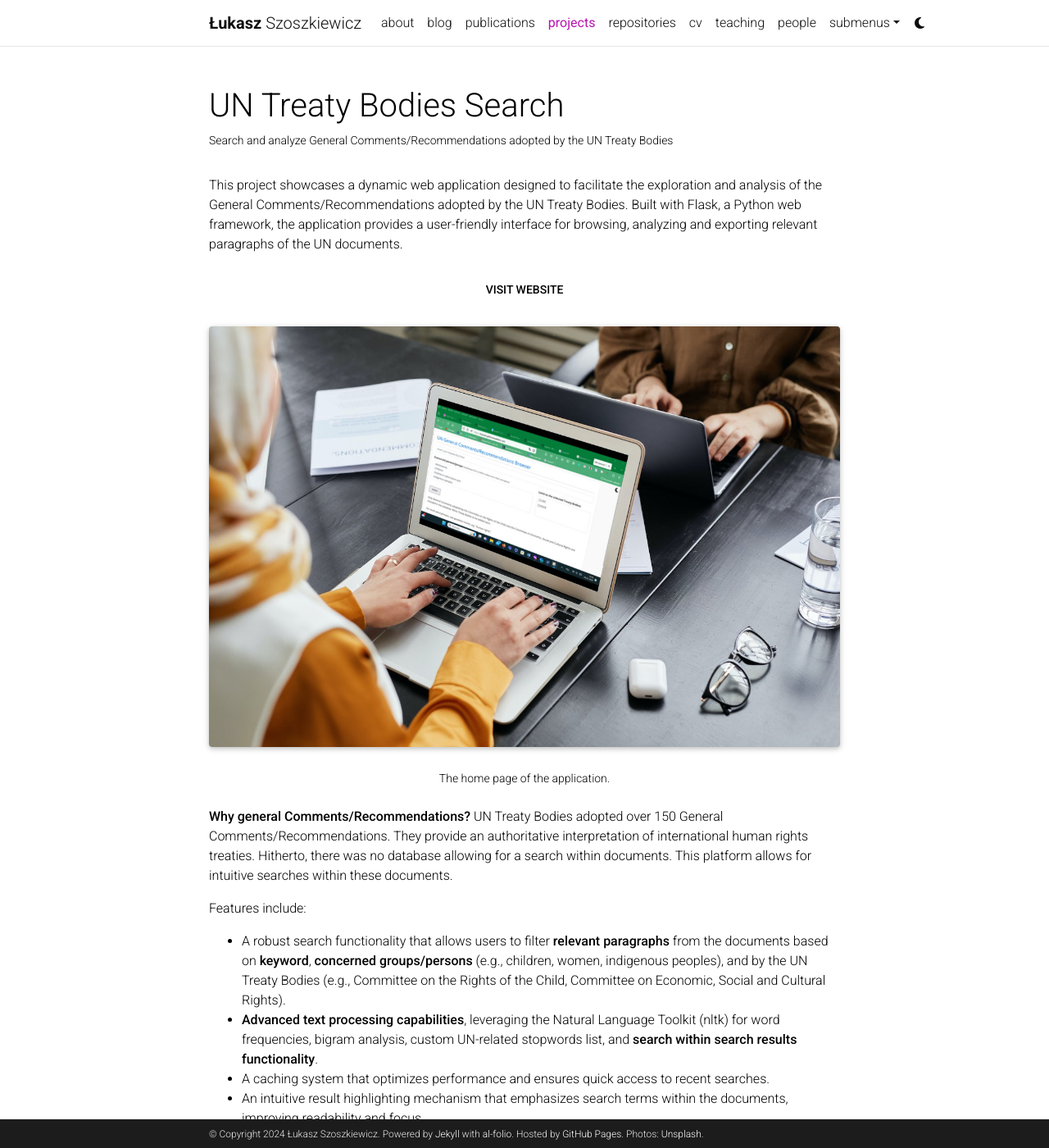
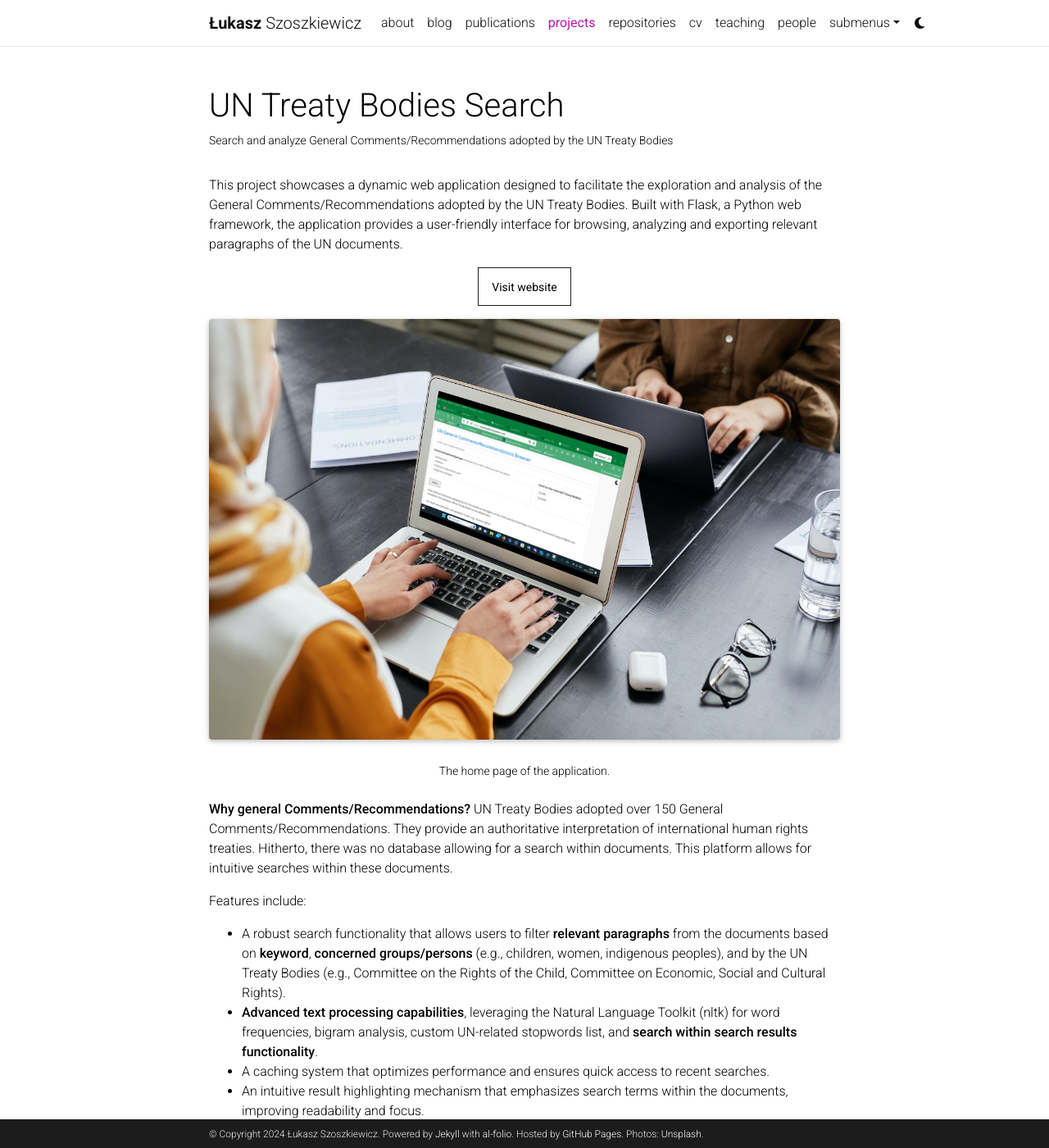
Before and after one commit to lszoszk/lszoszk.github.io, a Jekyll site: the page built from _projects/generalcomments.md, in a window 1280 px wide and 1400 px high. Shown: the whole window at 82% size. Built offline with Jekyll 4.4.1, drawn with Linux system fonts in a browser that asks for light colours; full-size pictures stand in for the smaller copies a plugin makes; comment, search, counter and statistics services are not loaded; a style sheet for code colours, icons or effects is not loaded.

Commit message:
updating button

```diff
--- a/_projects/generalcomments.md
+++ b/_projects/generalcomments.md
@@ -9,7 +9,7 @@
 
 <p>This project showcases a dynamic web application designed to facilitate the exploration and analysis of the General Comments/Recommendations adopted by the UN Treaty Bodies. Built with Flask, a Python web framework, the application provides a user-friendly interface for browsing, analyzing and exporting relevant paragraphs of the UN documents.</p>
 
-<p align="center"><button class="button-48" role="button" href="https://lszoszk.pythonanywhere.com/"><span class="text">Visit website</span></button></p>
+<p align="center"><button class="button-57" role="button" href="https://lszoszk.pythonanywhere.com/"><span class="text">Visit website</span><span>Take me there!</span></button></p>
 
 
 <div class="row">
--- a/_sass/_layout.scss
+++ b/_sass/_layout.scss
@@ -26,73 +26,78 @@
   max-width: $max-content-width;
 }
 
-/* CSS */
-.button-48 {
-  appearance: none;
-  background-color: #FFFFFF;
-  border-width: 0;
-  box-sizing: border-box;
-  color: $grey-color;
-  cursor: pointer;
+.button-57 {
+  position: relative;
+  overflow: hidden;
+  border: 1px solid $grey-color-dark;
+  color: $grey-color-dark;
   display: inline-block;
   font-size: 14px;
-  font-weight: 500;
-  letter-spacing: 0;
-  line-height: 1em;
-  margin: 0;
-  opacity: 1;
-  outline: 0;
-  padding: 1.5em 2.2em;
-  position: relative;
-  text-align: center;
+  line-height: 14px;
+  padding: 16px 16px 15px;
   text-decoration: none;
-  text-rendering: geometricprecision;
-  text-transform: uppercase;
-  transition: opacity 300ms cubic-bezier(.694, 0, 0.335, 1),background-color 100ms cubic-bezier(.694, 0, 0.335, 1),color 100ms cubic-bezier(.694, 0, 0.335, 1);
+  cursor: pointer;
+  background: #fff;
   user-select: none;
   -webkit-user-select: none;
   touch-action: manipulation;
-  vertical-align: baseline;
-  white-space: nowrap;
 }
 
-.button-48:before {
-  animation: opacityFallbackOut .5s step-end forwards;
-  backface-visibility: hidden;
-  background-color: #EBEBEB;
-  clip-path: polygon(-1% 0, 0 0, -25% 100%, -1% 100%);
-  content: "";
-  height: 100%;
-  left: 0;
-  position: absolute;
-  top: 0;
-  transform: translateZ(0);
-  transition: clip-path .5s cubic-bezier(.165, 0.84, 0.44, 1), -webkit-clip-path .5s cubic-bezier(.165, 0.84, 0.44, 1);
-  width: 100%;
+.button-57 span:first-child {
+  position: relative;
+  transition: color 600ms cubic-bezier(0.48, 0, 0.12, 1);
+  z-index: 10;
 }
 
-.button-48:hover:before {
-  animation: opacityFallbackIn 0s step-start forwards;
-  clip-path: polygon(0 0, 101% 0, 101% 101%, 0 101%);
+.button-57 span:last-child {
+  color: white;
+  display: block;
+  position: absolute;
+  bottom: 0;
+  transition: all 500ms cubic-bezier(0.48, 0, 0.12, 1);
+  z-index: 100;
+  opacity: 0;
+  top: 50%;
+  left: 50%;
+  transform: translateY(225%) translateX(-50%);
+  height: 14px;
+  line-height: 13px;
 }
 
-.button-48:after {
+.button-57:after {
+  content: "";
+  position: absolute;
+  bottom: -50%;
+  left: 0;
+  width: 100%;
+  height: 100%;
   background-color: $purple-color;
+  color: $grey-color-dark;
+  transform-origin: bottom center;
+  transition: transform 600ms cubic-bezier(0.48, 0, 0.12, 1);
+  transform: skewY(9.3deg) scaleY(0);
+  z-index: 50;
 }
 
-.button-48 span {
-  z-index: 1;
-  position: relative;
+.button-57:hover:after {
+  transform-origin: bottom center;
+  transform: skewY(9.3deg) scaleY(2);
+}
+
+.button-57:hover span:last-child {
+  transform: translateX(-50%) translateY(-100%);
+  opacity: 1;
+  transition: all 900ms cubic-bezier(0.48, 0, 0.12, 1);
 }
 
 /*Dark mode button*/
-.dark-mode .button-57 {
+.button-57-dark {
   color: $cyan-color; /* Replace grey color with $cyan-color */
   border-color: $cyan-color; /* Update border color for dark mode */
   background-color: $grey-color-dark;
 }
 
-.dark-mode .button-57:after {
+.button-57-dark:after {
   color: $grey-color-dark;
   background-color: $cyan-color;
 }
```
